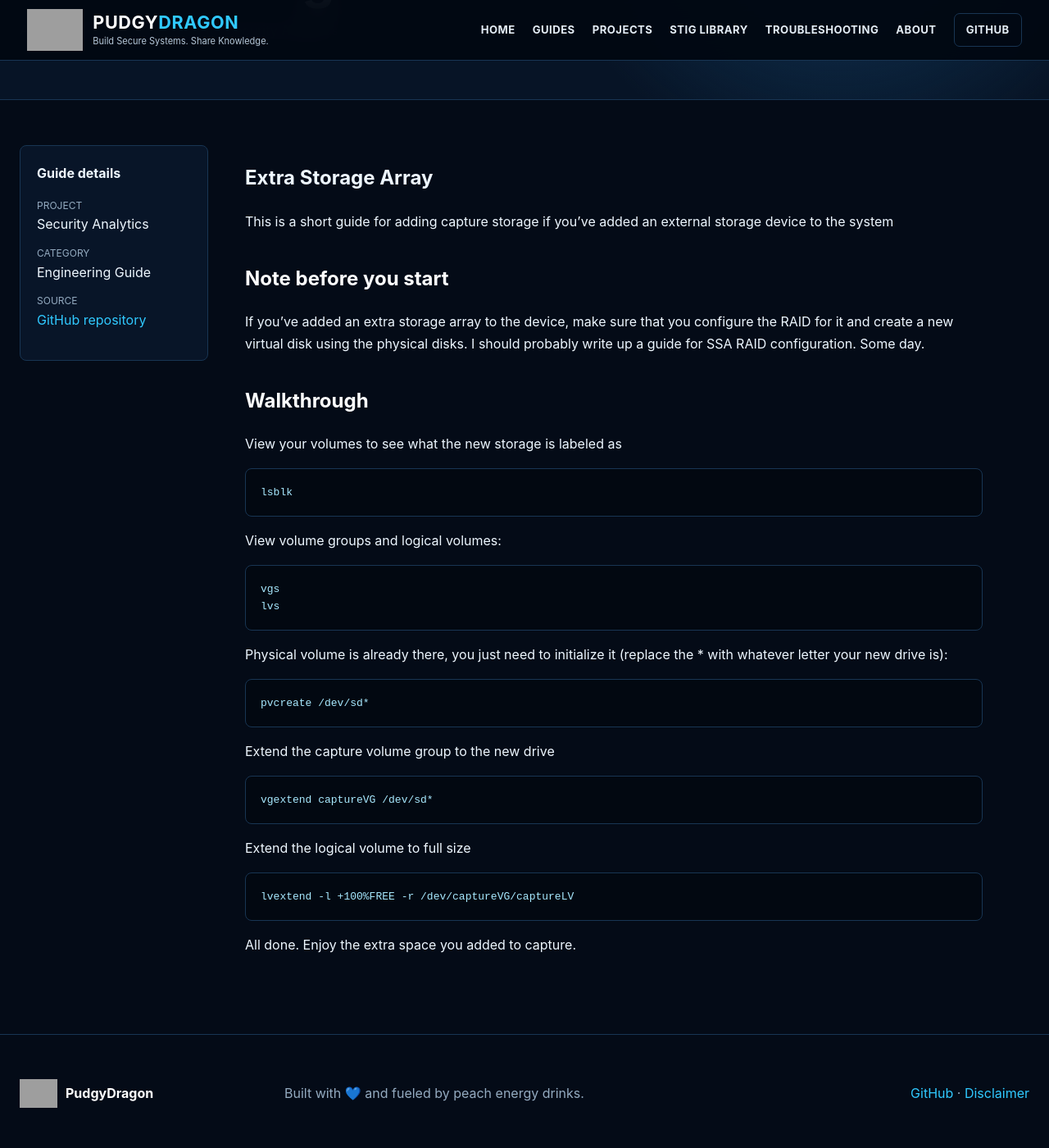
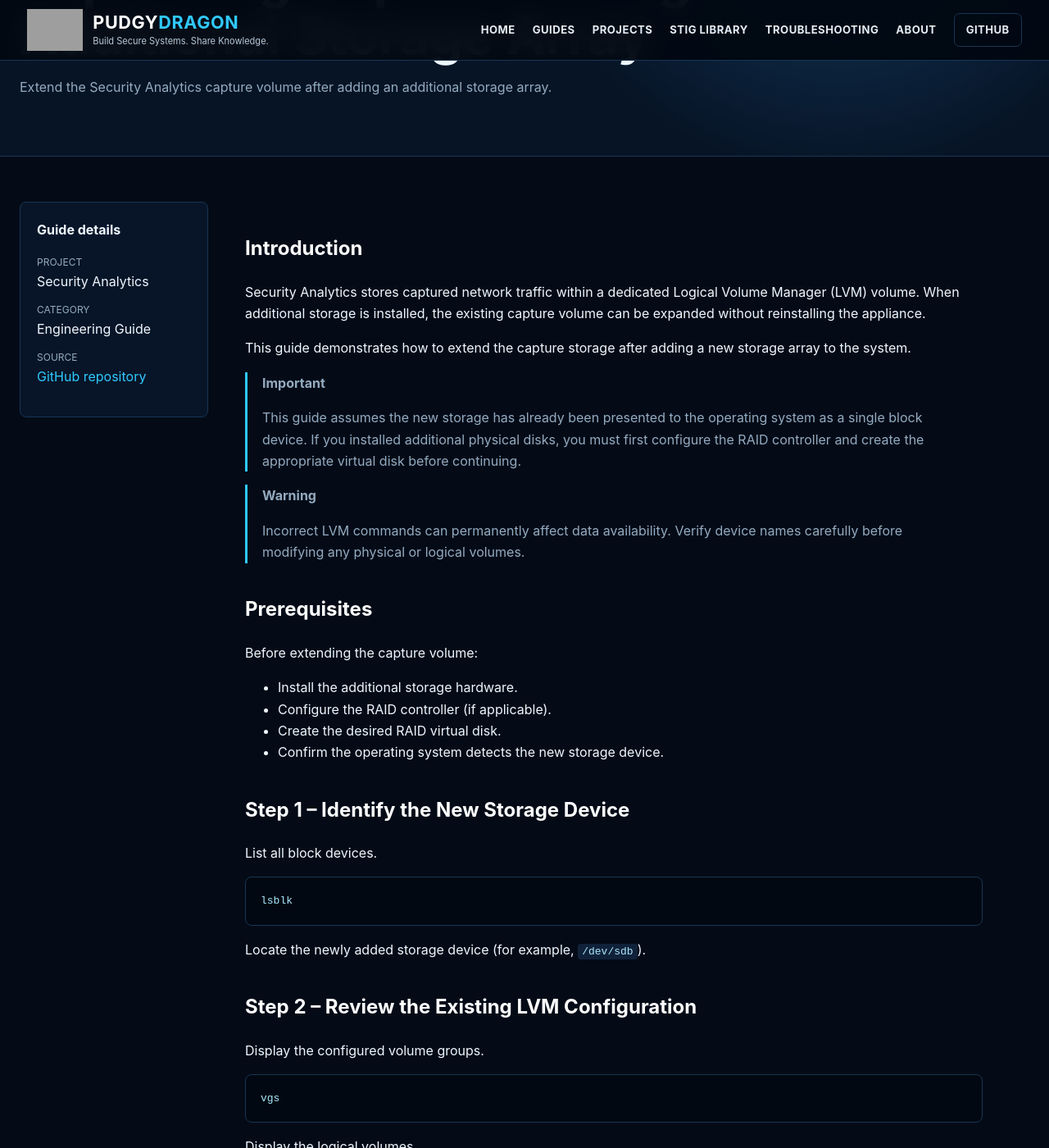
Before and after one commit to PudgyDragon/pudgydragon.github.io, a Jekyll site: the page built from _guides/security-analytics-guides-extra-storage.md, in a window 1280 px wide and 1400 px high, scrolled down 238 px. Shown: the whole window at 82% size. Built offline with Jekyll 4.4.1, drawn with Linux system fonts in a browser that asks for light colours; some of the changed text lies outside the part shown; grey boxes are pictures that could not be loaded.

Commit message:
Update security-analytics-guides-extra-storage.md

````diff
--- a/_guides/security-analytics-guides-extra-storage.md
+++ b/_guides/security-analytics-guides-extra-storage.md
@@ -1,43 +1,119 @@
 ---
-title: "Extra Storage"
+title: "Expanding Capture Storage with an Additional Storage Array"
 project: "Security Analytics"
 category: "Engineering Guide"
-description: "A practical engineering guide for Security Analytics."
+description: "Extend the Security Analytics capture volume after adding an additional storage array."
 source_url: "https://github.com/PudgyDragon/Security_Analytics/blob/main/Guides/Extra_Storage.md"
 ---
 
-# Extra Storage Array
-This is a short guide for adding capture storage if you've added an external storage device to the system
+## Introduction
 
-## Note before you start
-If you've added an extra storage array to the device, make sure that you configure the RAID for it and create a new virtual disk using the physical disks. I should probably write up a guide for SSA RAID configuration. Some day.
+Security Analytics stores captured network traffic within a dedicated Logical Volume Manager (LVM) volume. When additional storage is installed, the existing capture volume can be expanded without reinstalling the appliance.
 
-## Walkthrough
+This guide demonstrates how to extend the capture storage after adding a new storage array to the system.
 
-View your volumes to see what the new storage is labeled as
-```
+> **Important**
+>
+> This guide assumes the new storage has already been presented to the operating system as a single block device. If you installed additional physical disks, you must first configure the RAID controller and create the appropriate virtual disk before continuing.
+
+> **Warning**
+>
+> Incorrect LVM commands can permanently affect data availability. Verify device names carefully before modifying any physical or logical volumes.
+
+## Prerequisites
+
+Before extending the capture volume:
+
+- Install the additional storage hardware.
+- Configure the RAID controller (if applicable).
+- Create the desired RAID virtual disk.
+- Confirm the operating system detects the new storage device.
+
+## Step 1 – Identify the New Storage Device
+
+List all block devices.
+
+```bash
 lsblk
 ```
 
-View volume groups and logical volumes:
+Locate the newly added storage device (for example, `/dev/sdb`).
+
+## Step 2 – Review the Existing LVM Configuration
+
+Display the configured volume groups.
+
+```bash
+vgs
 ```
-vgs
+
+Display the logical volumes.
+
+```bash
 lvs
 ```
 
-Physical volume is already there, you just need to initialize it (replace the * with whatever letter your new drive is):
-```
-pvcreate /dev/sd*
+This confirms the current capture volume configuration before any changes are made.
+
+## Step 3 – Initialize the Physical Volume
+
+Initialize the new storage device as an LVM physical volume.
+
+Replace `/dev/sdX` with the correct device name.
+
+```bash
+pvcreate /dev/sdX
 ```
 
-Extend the capture volume group to the new drive
-```
-vgextend captureVG /dev/sd*
+## Step 4 – Extend the Capture Volume Group
+
+Add the new physical volume to the existing capture volume group.
+
+```bash
+vgextend captureVG /dev/sdX
 ```
 
-Extend the logical volume to full size
-```
+After this step, the additional storage becomes available to the capture volume group.
+
+## Step 5 – Extend the Logical Volume
+
+Expand the capture logical volume to consume all available free space.
+
+```bash
 lvextend -l +100%FREE -r /dev/captureVG/captureLV
 ```
 
-All done. Enjoy the extra space you added to capture.
+The `-r` option automatically resizes the filesystem after extending the logical volume, eliminating the need to perform a separate filesystem resize.
+
+## Verification
+
+Confirm the logical volume has been expanded successfully.
+
+```bash
+lvs
+```
+
+Verify the filesystem size.
+
+```bash
+df -h
+```
+
+Finally, verify the capture filesystem is using the expected amount of storage.
+
+## Troubleshooting
+
+If the new storage device does not appear:
+
+- Verify the RAID virtual disk has been created.
+- Confirm the operating system detects the device using `lsblk` or `dmesg`.
+- Check the RAID controller for any failed or offline disks.
+
+If `vgextend` reports the device is not initialized:
+
+- Confirm `pvcreate` completed successfully.
+- Verify the correct block device was specified.
+
+> **Field Note**
+>
+> Security Analytics relies heavily on available capture storage. Increasing capture capacity allows the appliance to retain packet data for a longer period before older captures are recycled, providing a larger window for incident investigation and forensic analysis.
````
